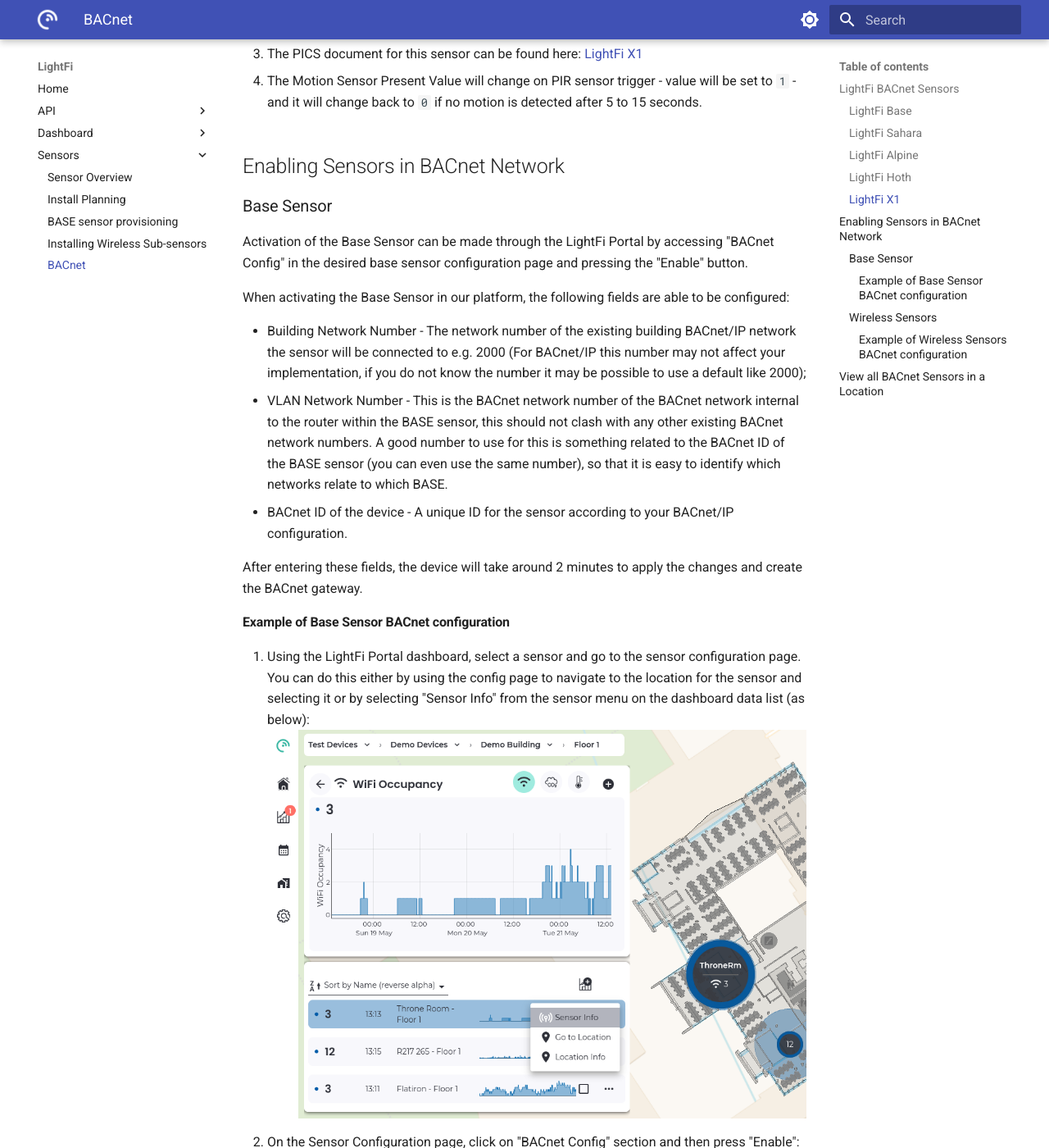
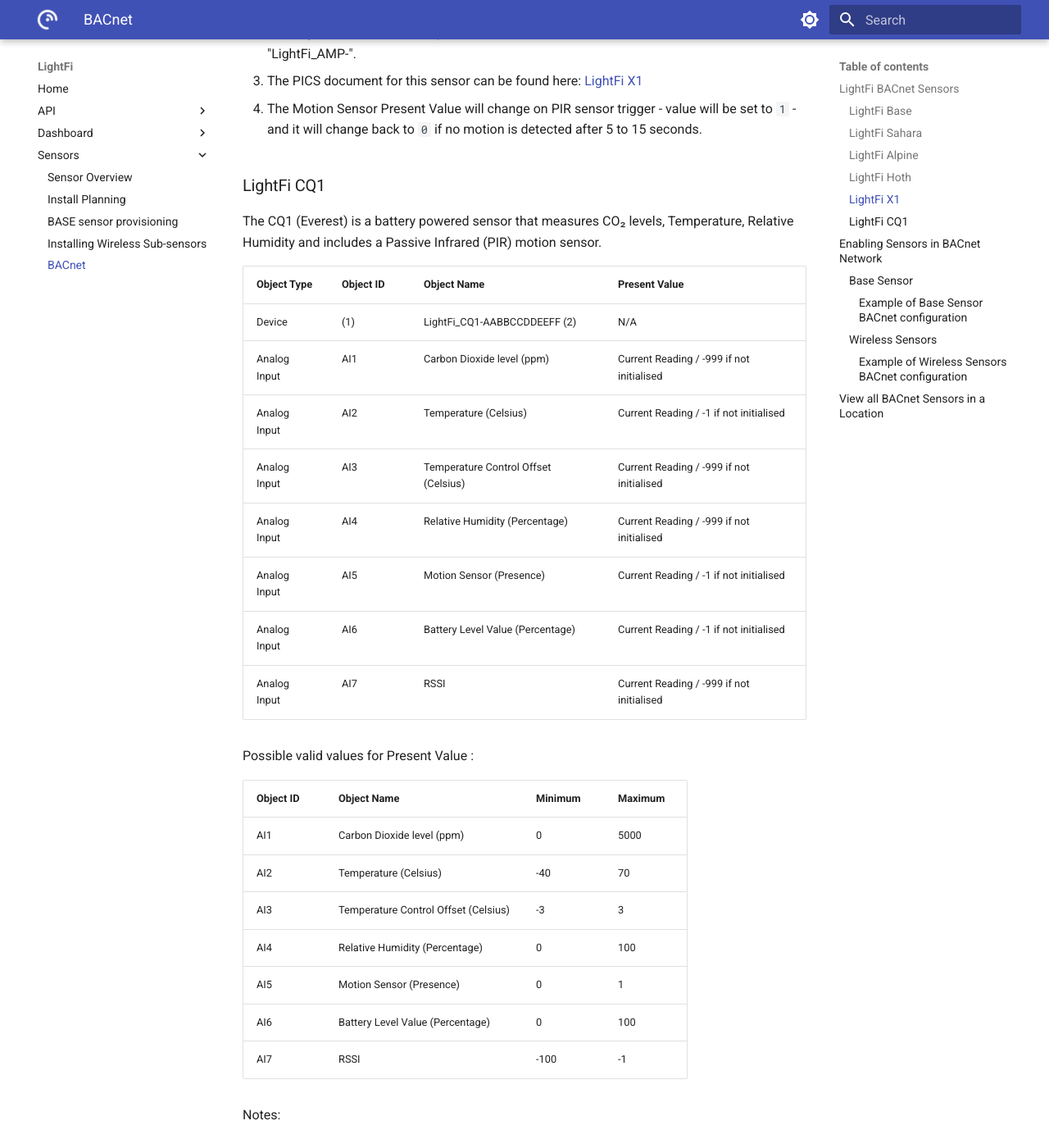
Before and after one commit to LightFiLimited/lf-documentation, an MkDocs documentation site: the page built from docs/sensors/BACnet.md, in a window 1280 px wide and 1400 px high, scrolled down 5825 px. Shown: the whole window at 82% size. Built offline with MkDocs 1.6.1 and Material for MkDocs 9.7.7, drawn with Linux system fonts in a browser that asks for light colours; some of the changed text lies outside the part shown.

Commit message:
feat: add CQ1 - Everest sensor details and measurement values to BACnet documentation

```diff
--- a/docs/sensors/BACnet.md
+++ b/docs/sensors/BACnet.md
@@ -9,6 +9,7 @@
 - [Sahara](#lightfi-sahara) - CO₂ and Particulate Matter;
 - [Alpine](#lightfi-alpine) - CO₂, Temperature and Relative Humidity;
 - [X1](#lightfi-x1) - Presence;
+- [CQ1 - Everest](#lightfi-cq1) - CO₂, Temperature, Relative Humidity, Presence;
 
 The [Base](#lightfi-base) sensor includes wireless technology capabilities that allow it to act as a gateway for receiving data from the other sensors and send it to the LightFi cloud [platform](http://portal.lightfi.io) for data visualisation. The Base sensor also acts as a gateway for the BACnet/IP implementation, enabling the Base to create BACnet representations of the actual wireless sensors.
 
@@ -160,6 +161,43 @@
 
 4. The Motion Sensor Present Value will change on PIR sensor trigger - value will be set to `1` - and it will change back to `0` if no motion is detected after 5 to 15 seconds.
 
+### LightFi CQ1
+
+The CQ1 (Everest) is a battery powered sensor that measures CO₂ levels, Temperature, Relative Humidity and includes a Passive Infrared (PIR) motion sensor.
+
+| Object Type   | Object ID | Object Name                           | Present Value                             |
+|---------------|-----------|---------------------------------------|-------------------------------------------|
+| Device        | (1)       | LightFi_CQ1-AABBCCDDEEFF (2)          | N/A                                       |
+| Analog Input  | AI1       | Carbon Dioxide level (ppm)            | Current Reading / -999 if not initialised |
+| Analog Input  | AI2       | Temperature (Celsius)                 | Current Reading / -1 if not initialised   |
+| Analog Input  | AI3       | Temperature Control Offset (Celsius)  | Current Reading / -999 if not initialised |
+| Analog Input  | AI4       | Relative Humidity (Percentage)        | Current Reading / -999 if not initialised |
+| Analog Input  | AI5       | Motion Sensor (Presence)              | Current Reading / -1 if not initialised   |
+| Analog Input  | AI6       | Battery Level Value (Percentage)      | Current Reading / -1 if not initialised   |
+| Analog Input  | AI7       | RSSI                                  | Current Reading / -999 if not initialised |
+
+Possible valid values for Present Value :
+
+| Object ID | Object Name | Minimum | Maximum |
+|--|--|--|--|
+| AI1 | Carbon Dioxide level (ppm)            | 0    | 5000 |
+| AI2 | Temperature (Celsius)                 | -40  | 70   |
+| AI3 | Temperature Control Offset (Celsius)  | -3   | 3    |
+| AI4 | Relative Humidity (Percentage)        | 0    | 100  |
+| AI5 | Motion Sensor (Presence)              | 0    | 1    |
+| AI6 | Battery Level Value (Percentage)      | 0    | 100  |
+| AI7 | RSSI                                  | -100 | -1   |
+
+Notes:
+
+1. Object ID can be configured via LightFi Portal;
+
+2. The Object Name field will depend on the device’s MAC Address. This value should start with "LightFi_CQ1-".
+
+3. The PICS document for this sensor can be found here: [LightFi CQ1](https://nextcloud.lightfi.io/index.php/s/QbCCx4ESNckXZxi)
+
+<!-- TODO: 4. The Motion Sensor Present Value will change on PIR sensor trigger - value will be set to `1` - and it will change back to `0` if no motion is detected after 5 to 15 seconds. -->
+
 ## Enabling Sensors in BACnet Network
 
 ### Base Sensor
```
